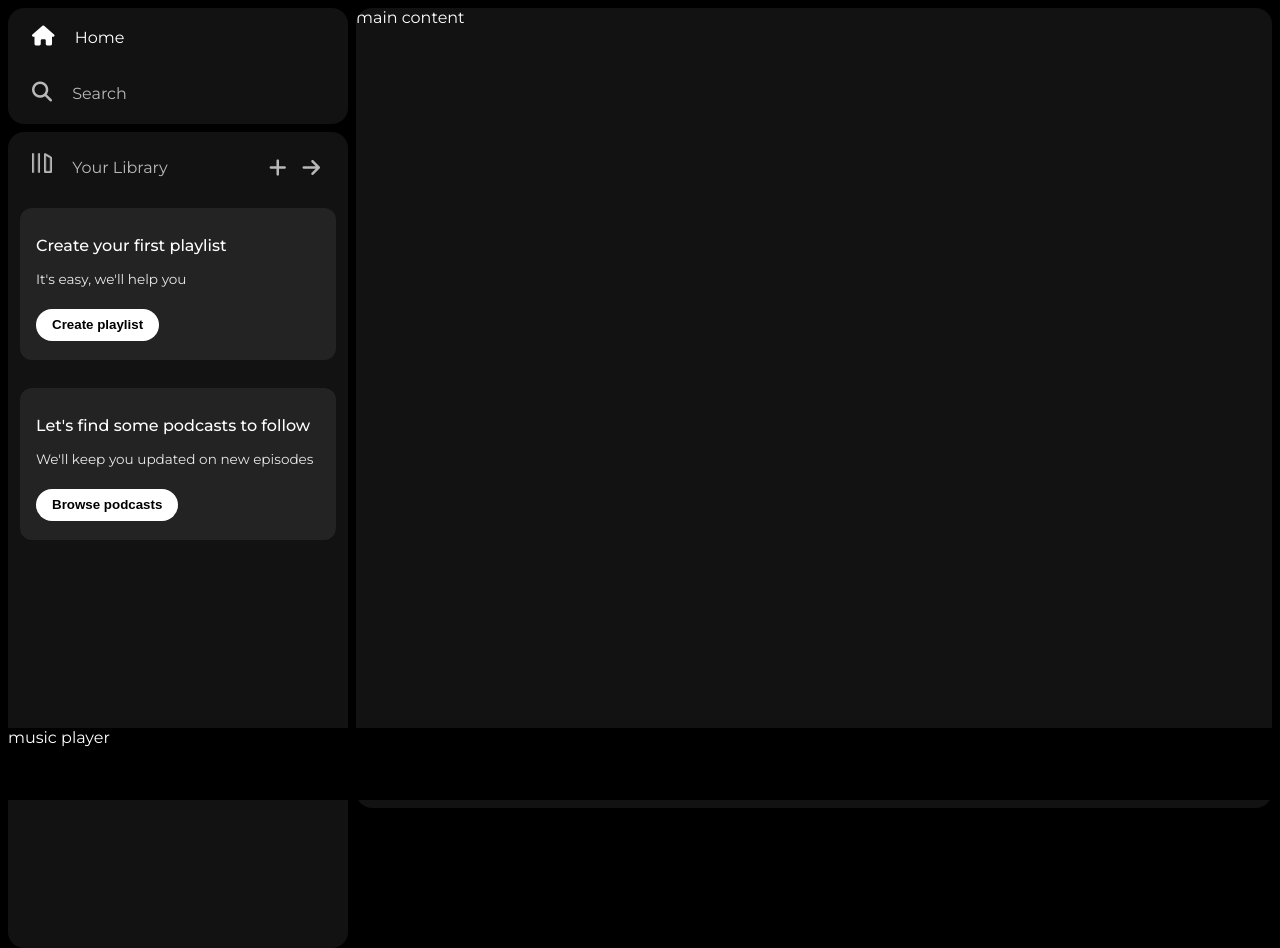
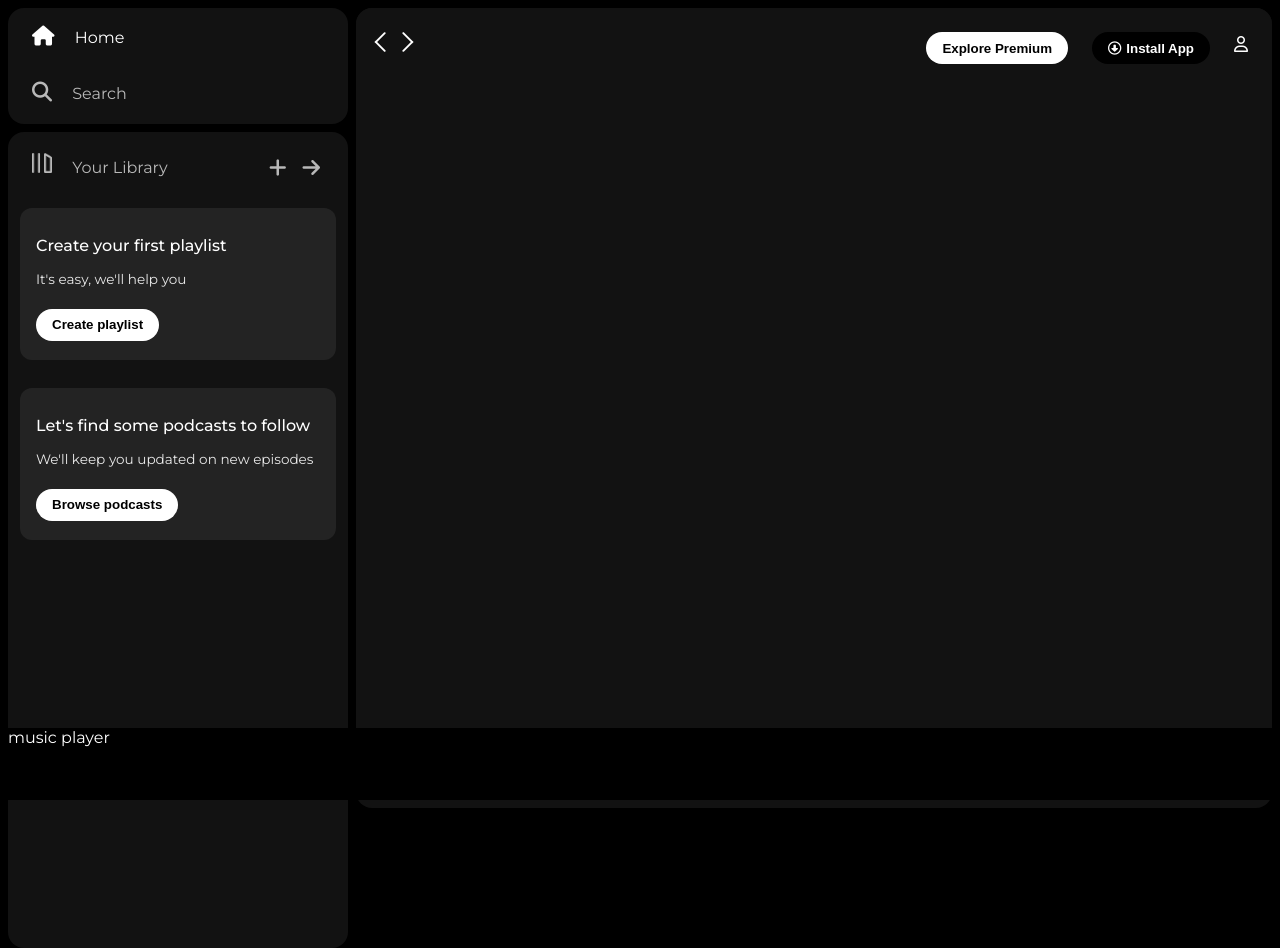
Before and after one commit to rakib-utsho/Spotify-Home-Page-Clone, a plain HTML site: page index.html in a window 1280 px wide. Drawn offline with Linux system fonts and the light colour scheme.

Commit message:
media querry for main nav

```diff
--- a/index.html
+++ b/index.html
@@ -54,9 +54,28 @@
                     </div>
                 </div>
             </div>
+        </div>
+
+        <div class="main_content">
+
+            <div class="sticky-nav">
+                <div class="sticky-nav-icons">
+                    <img src="./assets/backward_icon.png" alt="">
+                    <img src="./assets/forward_icon.png" class="hide" alt="">
+                </div>
+                <div class="sticky-nav-options">
+                    <button class="badge nav-item hide">Explore Premium</button>
+                    <button class="badge nav-item dark-badge"><i class="fa-regular fa-circle-down" style="margin-right: 5px;"></i>Install App</button>
+                    <i class="fa-regular fa-user nav-item"></i>
+                </div>
+
+            </div>
+            <div class="cards">
+
+            </div>
 
         </div>
-        <div class="main_content">main content</div>
+
         <div class="music_player">music player</div>
     </div>
 </body>
--- a/style.css
+++ b/style.css
@@ -39,6 +39,7 @@ a{
     color: #fff;
 }
 
+/* sidebar style start */
 .nav{
     background-color: #121212;
     border-radius: 1rem;
@@ -130,3 +131,43 @@ a{
     height: 2rem;
     width: fit-content;
 }
+
+/* sidebar style end */
+
+.sticky-nav{
+    position: sticky;
+    top: 0;
+    background-color: #121212;
+    display: flex;
+    justify-content: space-between;
+    align-items: center;
+    padding: 1rem 0 1rem 0;
+}
+
+.sticky-nav-icons{
+    margin-left: 0.75rem;
+}
+
+.sticky-nav-options{
+    display: flex;
+    justify-content: center;
+    align-items: center;
+}
+
+.nav-item{
+    margin-right: 1.5rem;
+}
+
+.dark-badge{
+    background-color: #000;
+    color: #fff;
+}
+
+
+
+
+@media (max-width: 1000px){
+    .hide{
+        display: none;
+    }
+}
```
